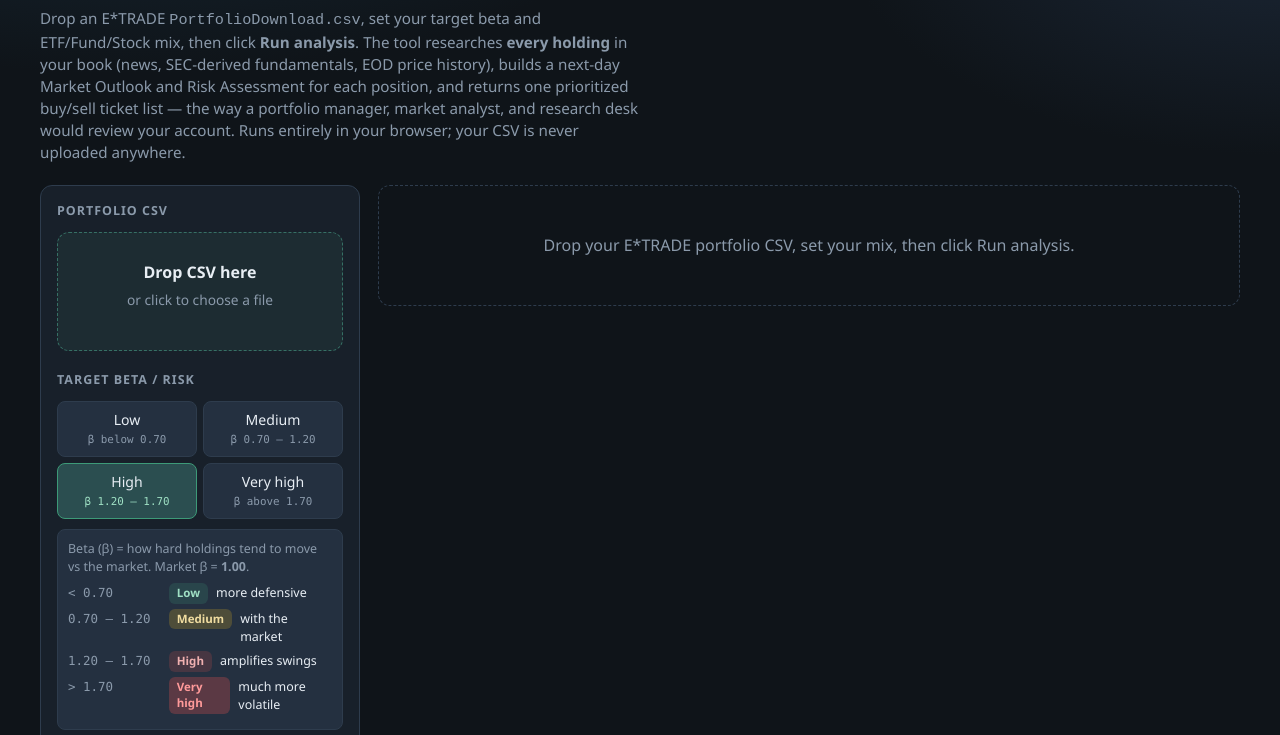
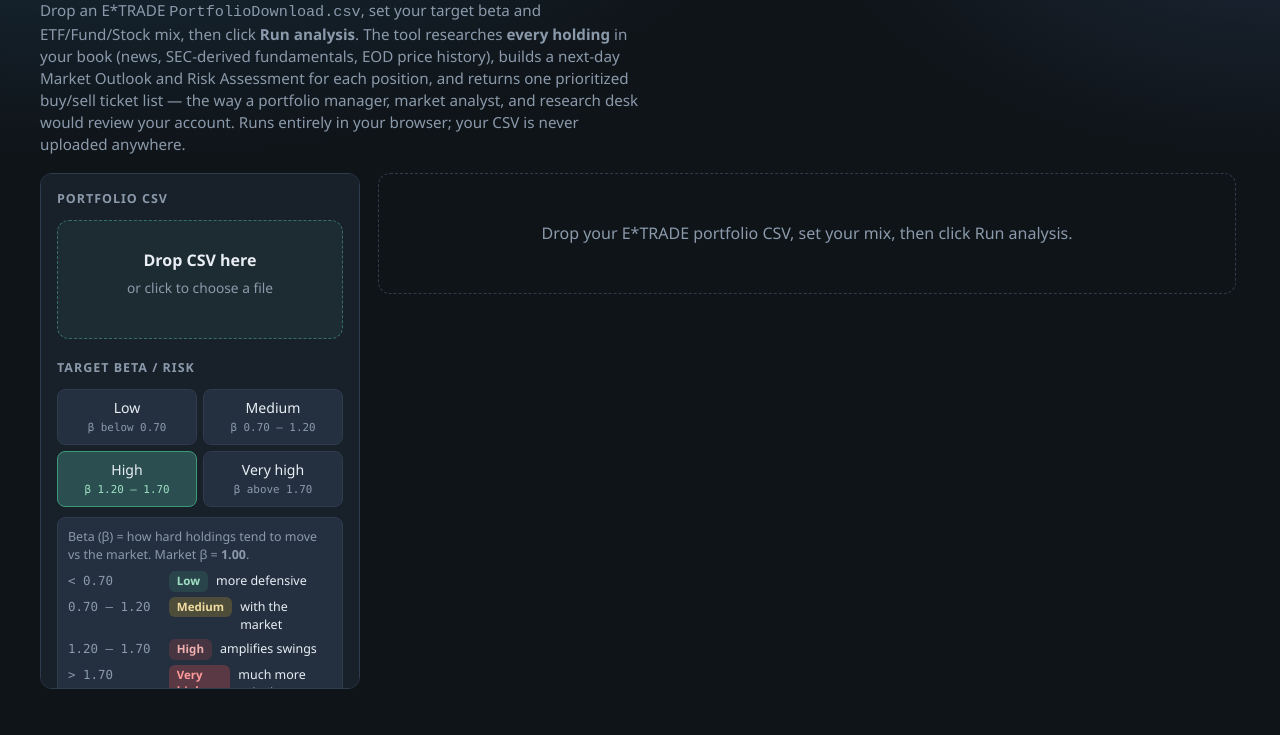
Before and after one commit to akshay-bhatkhande/roth-ira-advisor, a plain HTML site: page RothAdvisor.html in a window 1280 px wide. Shown: the part 95-830 px from the top of the page. After the commit the page ends 800 px from the top, so only its background shows below. Drawn offline with Linux system fonts and the light colour scheme.

Commit message:
Make sidebar inputs and results scroll independently.
Co-authored-by: Cursor <cursoragent@cursor.com>

```diff
--- a/RothAdvisor.html
+++ b/RothAdvisor.html
@@ -25,22 +25,55 @@
     }
     * { box-sizing: border-box; }
     [hidden] { display: none !important; }
+    html, body {
+      height: 100%;
+      margin: 0;
+      overflow: hidden;
+    }
     body {
-      margin: 0;
       font-family: var(--font);
       background:
         radial-gradient(1200px 600px at 10% -10%, #1a3040 0%, transparent 55%),
         radial-gradient(900px 500px at 100% 0%, #1c2838 0%, transparent 50%),
         var(--bg);
       color: var(--ink);
-      min-height: 100vh;
       line-height: 1.45;
     }
-    .wrap { max-width: 1240px; margin: 0 auto; padding: 28px 20px 60px; }
+    .wrap {
+      max-width: 1240px;
+      height: 100%;
+      margin: 0 auto;
+      padding: 20px 20px 16px;
+      display: flex;
+      flex-direction: column;
+      min-height: 0;
+    }
+    header { flex: 0 0 auto; }
     header h1 { margin: 0 0 6px; font-size: 1.65rem; font-weight: 650; letter-spacing: -0.02em; }
     header p { margin: 0; color: var(--muted); max-width: 70ch; font-size: 0.95rem; }
-    .grid { display: grid; grid-template-columns: 320px 1fr; gap: 18px; margin-top: 22px; align-items: start; }
-    @media (max-width: 900px) { .grid { grid-template-columns: 1fr; } }
+    .grid {
+      flex: 1 1 auto;
+      min-height: 0;
+      display: grid;
+      grid-template-columns: 320px 1fr;
+      gap: 18px;
+      margin-top: 18px;
+      align-items: stretch;
+      overflow: hidden;
+    }
+    @media (max-width: 900px) {
+      html, body { height: auto; overflow: auto; }
+      .wrap { height: auto; min-height: 100vh; overflow: visible; }
+      .grid {
+        grid-template-columns: 1fr;
+        overflow: visible;
+        flex: none;
+      }
+      aside.panel, main {
+        max-height: none !important;
+        overflow: visible !important;
+      }
+    }
     .panel {
       background: color-mix(in srgb, var(--panel) 92%, transparent);
       border: 1px solid var(--line);
@@ -50,7 +83,27 @@
     }
     .panel h2 { margin: 0 0 12px; font-size: 0.78rem; text-transform: uppercase; letter-spacing: 0.08em; color: var(--muted); font-weight: 600; }
     .panel h2 small { text-transform: none; letter-spacing: 0; color: var(--muted); font-weight: 400; }
-    aside.panel { position: sticky; top: 20px; }
+    aside.panel {
+      position: relative;
+      top: auto;
+      margin-bottom: 0;
+      min-height: 0;
+      max-height: 100%;
+      overflow-x: hidden;
+      overflow-y: auto;
+      overscroll-behavior: contain;
+      -webkit-overflow-scrolling: touch;
+    }
+    main {
+      min-height: 0;
+      max-height: 100%;
+      overflow-x: hidden;
+      overflow-y: auto;
+      overscroll-behavior: contain;
+      -webkit-overflow-scrolling: touch;
+      padding-right: 4px;
+    }
+    main .panel:last-child { margin-bottom: 0; }
     .drop {
       border: 1.5px dashed color-mix(in srgb, var(--accent) 55%, var(--line));
       border-radius: var(--radius);
```
Also changed, not shown: index.html (+59 -6 lines).
